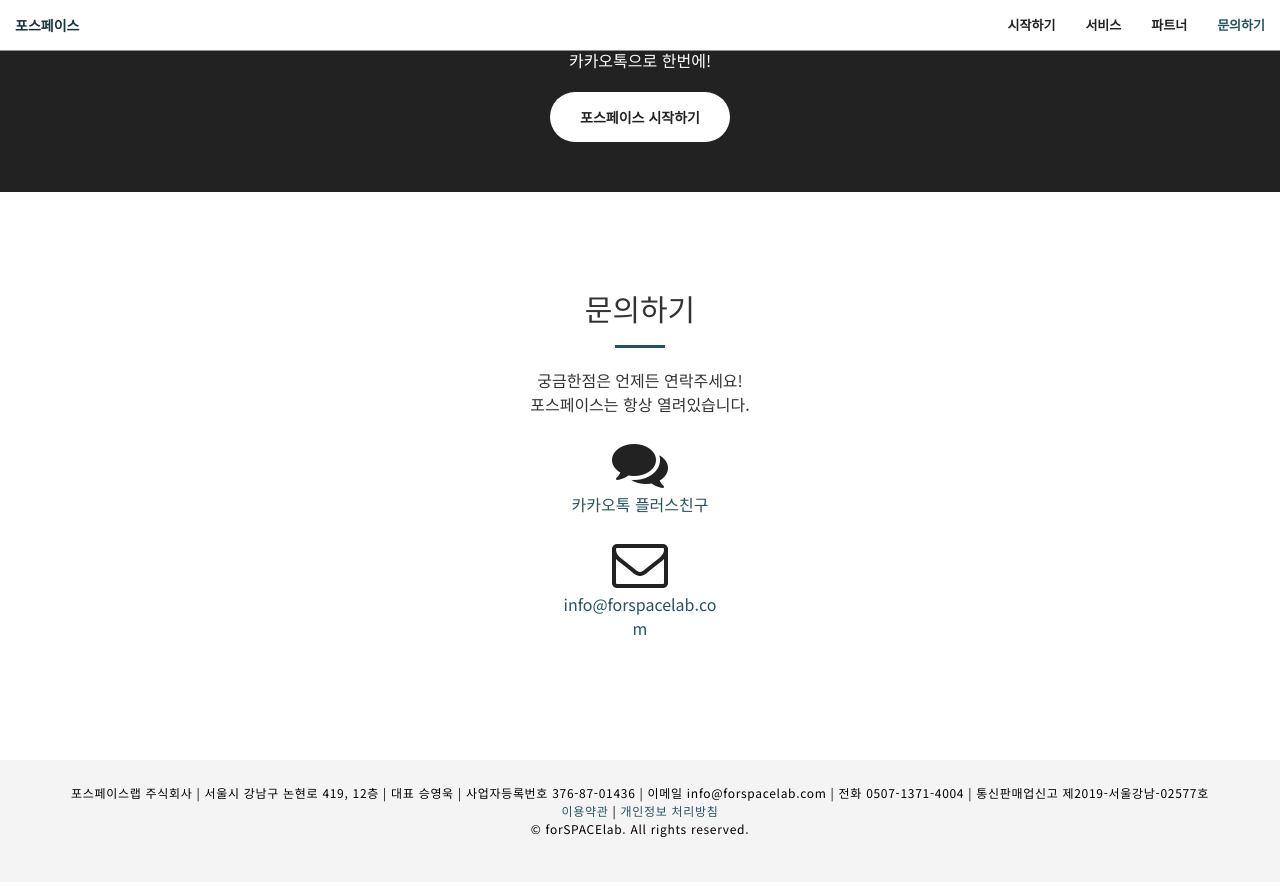
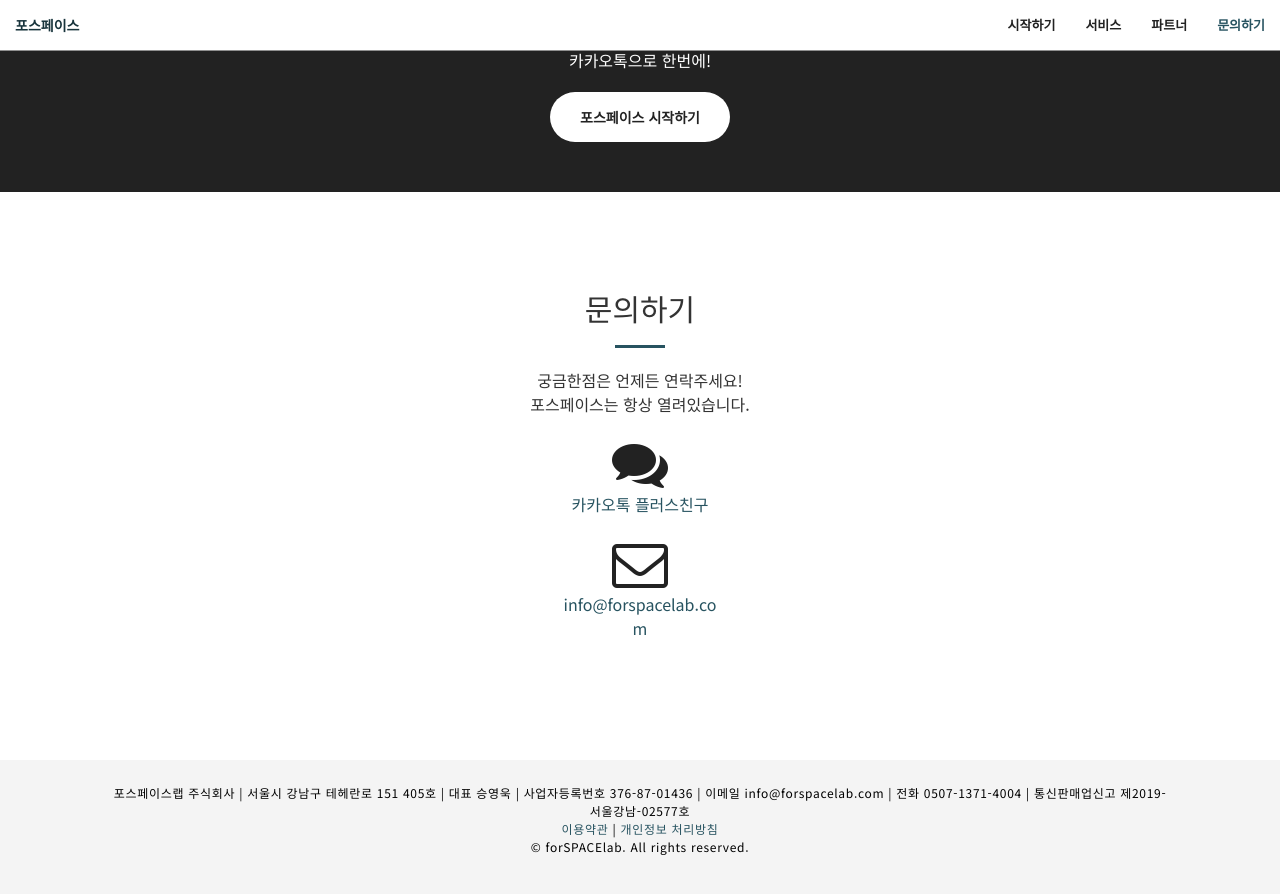
Before and after one commit to forspacedev/forspacedev.github.io, a Jekyll site: the page built from index.html, in a window 1280 px wide and 900 px high, scrolled down 2981 px. Shown: the top 894 px of the window. Built offline with Jekyll 4.4.1, drawn with Linux system fonts in a browser that asks for light colours.

Commit message:
사무실 이사로 인한 주소 변경

```diff
--- a/_includes/footer.html
+++ b/_includes/footer.html
@@ -1,6 +1,6 @@
 <section class="copyright" id="footer">
     <div class="container">
-        <p class="copyright" style="text-align: center;">포스페이스랩 주식회사 | 서울시 강남구 논현로 419, 12층 | 대표 승영욱 | 사업자등록번호 376-87-01436 | 이메일 info@forspacelab.com | 전화 0507-1371-4004 | 통신판매업신고 제2019-서울강남-02577호
+        <p class="copyright" style="text-align: center;">포스페이스랩 주식회사 | 서울시 강남구 테헤란로 151 405호 | 대표 승영욱 | 사업자등록번호 376-87-01436 | 이메일 info@forspacelab.com | 전화 0507-1371-4004 | 통신판매업신고 제2019-서울강남-02577호
             <br><a href="https://www.notion.so/forspacelab/19f4e9b85f0540a6adde13e56af36145">이용약관</a> | <a href="https://www.notion.so/forspacelab/15c4b513137d4fc3acb50c5902a392b6">개인정보 처리방침</a>
             <br>© forSPACElab. All rights reserved.</p>
     </div>
```
